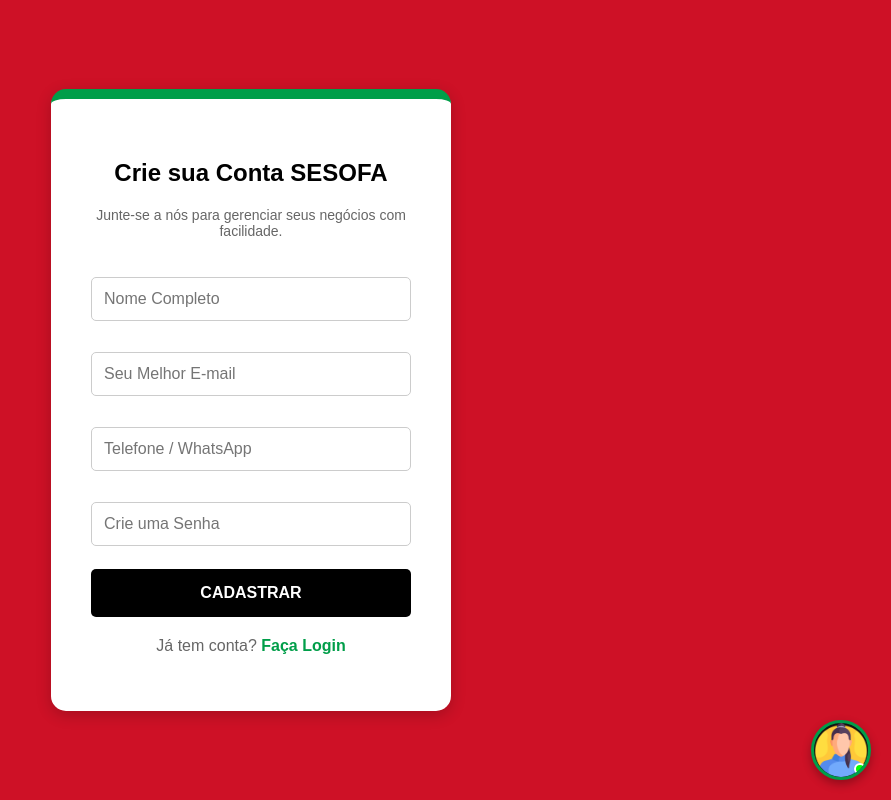
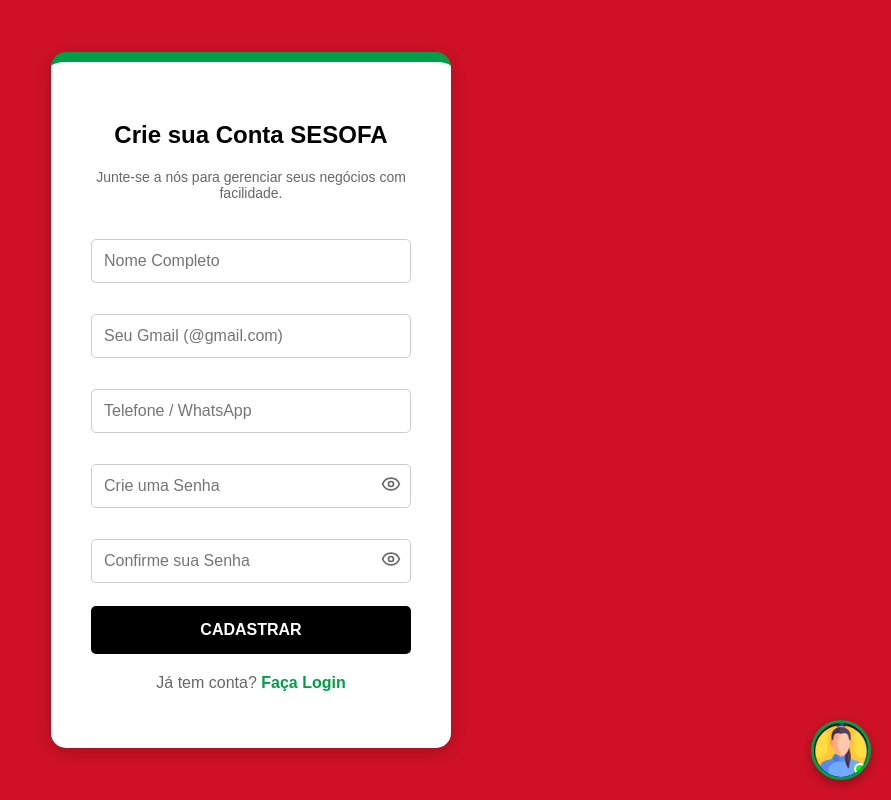
Before and after one commit to candmamadu00-glitch/sesofa, a React (Create React App) app in the folder cliente/: page /cadastro in a window 1280 px wide. Shown: the whole page, without its empty margins (389-1280 px from the left). Built offline with nearby package versions, Linux system fonts and the light colour scheme.

Commit message:
Adicionando validacao de Gmail e ver senha no cadastro

```diff
--- a/cliente/src/pages/Cadastro.js
+++ b/cliente/src/pages/Cadastro.js
@@ -1,15 +1,39 @@
 import React, { useState } from 'react';
 import api from '../api';
 import { useNavigate, Link } from 'react-router-dom';
+import { Eye, EyeOff } from 'lucide-react'; // Importando ícones do olho
 
 const Cadastro = () => {
   const [formData, setFormData] = useState({ nome: '', email: '', telefone: '', senha: '' });
+  const [confirmarSenha, setConfirmarSenha] = useState(''); // Estado separado para confirmação
+  const [mostrarSenha, setMostrarSenha] = useState(false); // Estado para o "olho"
+
   const navigate = useNavigate();
 
   const handleSubmit = async (e) => {
     e.preventDefault();
+
+    // 1. VALIDAÇÃO DE GMAIL
+    // Verifica se o email é válido e se termina estritamente com @gmail.com
+    const emailRegex = /^[a-zA-Z0-9._%+-]+@gmail\.com$/;
+    if (!emailRegex.test(formData.email)) {
+      alert("⚠️ Atenção: Permitido apenas e-mails do Gmail (@gmail.com).");
+      return;
+    }
+
+    // 2. VALIDAÇÃO DE SENHAS IGUAIS
+    if (formData.senha !== confirmarSenha) {
+      alert("❌ As senhas não coincidem!");
+      return;
+    }
+
+    // 3. VALIDAÇÃO DE TAMANHO DA SENHA (Opcional, mas recomendado)
+    if (formData.senha.length < 6) {
+      alert("⚠️ A senha deve ter pelo menos 6 caracteres.");
+      return;
+    }
+
     try {
-      // CORREÇÃO AQUI: "/register" em vez de "/auth/register"
       const res = await api.post('/register', formData);
       alert("✅ Sucesso! " + res.data.msg);
       navigate('/login', { state: { portal: 'cliente' } });
@@ -27,6 +51,20 @@
     white: '#FFFFFF'
   };
 
+  // Estilo para o container da senha (para posicionar o olho)
+  const passwordContainerStyle = {
+    position: 'relative',
+    display: 'flex',
+    alignItems: 'center'
+  };
+
+  const iconStyle = {
+    position: 'absolute',
+    right: '10px',
+    cursor: 'pointer',
+    color: '#666'
+  };
+
   return (
     <div style={{ backgroundColor: colors.red, minHeight: '100vh', display: 'flex', justifyContent: 'center', alignItems: 'center', fontFamily: 'Arial, sans-serif' }}>
       <div style={{ backgroundColor: colors.white, padding: '40px', borderRadius: '15px', boxShadow: '0 4px 15px rgba(0,0,0,0.2)', maxWidth: '400px', width: '100%', textAlign: 'center', borderTop: `10px solid ${colors.green}` }}>
@@ -42,13 +80,15 @@
             style={{ padding: '12px', border: '1px solid #ccc', borderRadius: '5px', fontSize: '16px' }}
             required
           />
+
           <input
             type="email"
-            placeholder="Seu Melhor E-mail"
+            placeholder="Seu Gmail (@gmail.com)"
             onChange={(e) => setFormData({ ...formData, email: e.target.value })}
             style={{ padding: '12px', border: '1px solid #ccc', borderRadius: '5px', fontSize: '16px' }}
             required
           />
+
           <input
             type="text"
             placeholder="Telefone / WhatsApp"
@@ -56,13 +96,35 @@
             style={{ padding: '12px', border: '1px solid #ccc', borderRadius: '5px', fontSize: '16px' }}
             required
           />
-          <input
-            type="password"
-            placeholder="Crie uma Senha"
-            onChange={(e) => setFormData({ ...formData, senha: e.target.value })}
-            style={{ padding: '12px', border: '1px solid #ccc', borderRadius: '5px', fontSize: '16px' }}
-            required
-          />
+
+          {/* CAMPO SENHA COM O ÍCONE DO OLHO */}
+          <div style={passwordContainerStyle}>
+            <input
+              type={mostrarSenha ? "text" : "password"}
+              placeholder="Crie uma Senha"
+              onChange={(e) => setFormData({ ...formData, senha: e.target.value })}
+              style={{ padding: '12px', border: '1px solid #ccc', borderRadius: '5px', fontSize: '16px', width: '100%' }}
+              required
+            />
+            <div style={iconStyle} onClick={() => setMostrarSenha(!mostrarSenha)}>
+              {mostrarSenha ? <EyeOff size={20} /> : <Eye size={20} />}
+            </div>
+          </div>
+
+          {/* CAMPO CONFIRMAR SENHA */}
+          <div style={passwordContainerStyle}>
+            <input
+              type={mostrarSenha ? "text" : "password"}
+              placeholder="Confirme sua Senha"
+              onChange={(e) => setConfirmarSenha(e.target.value)}
+              style={{ padding: '12px', border: '1px solid #ccc', borderRadius: '5px', fontSize: '16px', width: '100%' }}
+              required
+            />
+             {/* O ícone aqui é opcional, mas ajuda a ver se confirmou certo */}
+             <div style={iconStyle} onClick={() => setMostrarSenha(!mostrarSenha)}>
+              {mostrarSenha ? <EyeOff size={20} /> : <Eye size={20} />}
+            </div>
+          </div>
 
           <button
             type="submit"
```
